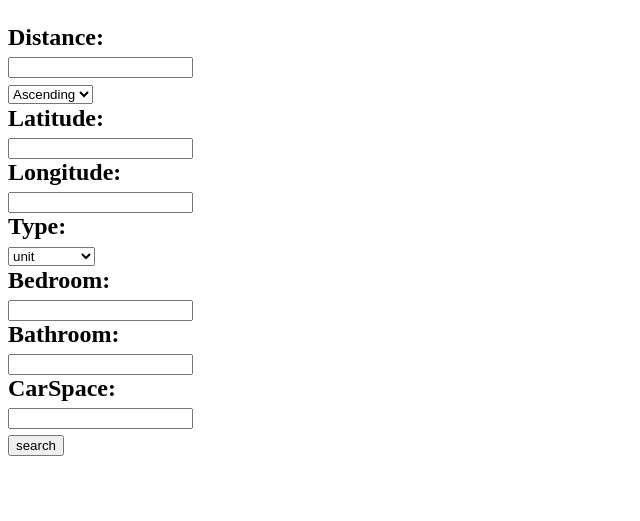
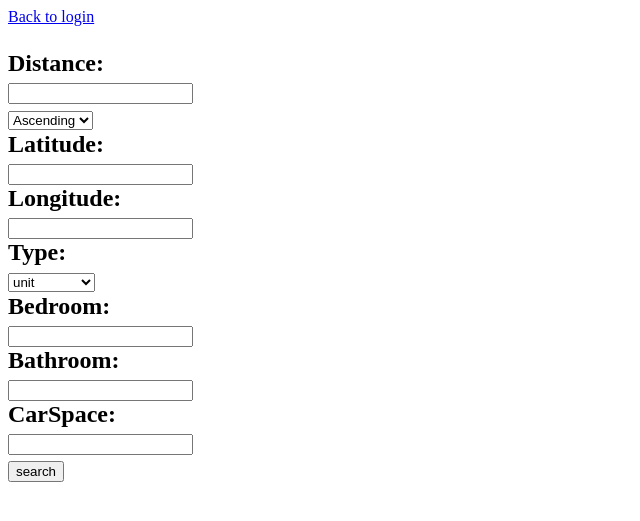
Before and after one commit to didiwool/old_iron, a Flask app: page /realestate/1 in a window 1280 px wide. Shown: the top 521 px of the page, without its empty margins (0-640 px from the left). Run offline with Flask 2, Linux system fonts and the light colour scheme.

Commit message:
add a button

```diff
--- a/templates/Realestate.html
+++ b/templates/Realestate.html
@@ -7,6 +7,7 @@
 <body>
 
 	<form method = "POST" target="id_iframe">
+		<a  href="{{ url_for('homepage') }}">Back to login</a>
 	    <h2>
 
 	        <p style="text-align: center">
```
